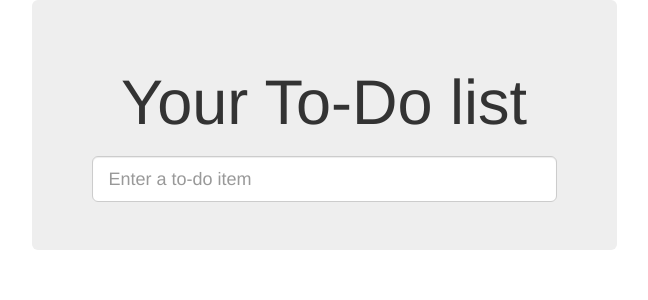
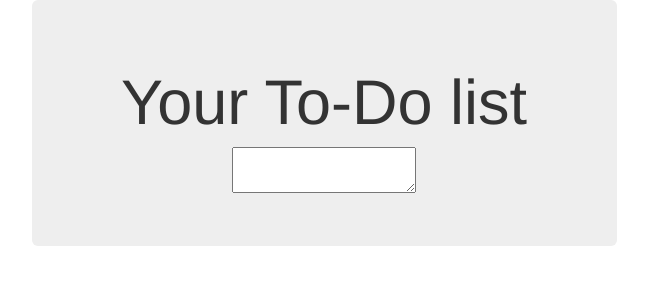
Before and after one commit to WorldWideDev/TDD-Python-Django-Course, a Django app: template lists/templates/home.html in a window 1280 px wide. Shown: the top 300 px of the page, without its empty margins (316-964 px from the left). Run offline with Django 3.2, Linux system fonts and the light colour scheme; the template is opened without the code that fills it, so the values that code supplies are empty, except form fields; tables that the repository leaves empty hold one stand-in row (values such as "Sample post"); form fields are guessed from the names that the template uses; some libraries are stand-ins or nearby versions.

Commit message:
use new form in home_page, simplify tests. NB breaks stuff

```diff
--- a/lists/templates/base.html
+++ b/lists/templates/base.html
@@ -13,9 +13,7 @@
                 <div class="text-center">
                     <h1>{% block header_text %}{% endblock %}</h1>
                     <form method="POST" action="{% block form_action %}{% endblock %}">
-                        <input name="item_text" id="id_new_item"
-                            class="form-control input-lg"
-                            type="text" placeholder="Enter a to-do item">
+                        {{ form.text }}
                         {% csrf_token %}
                         {% if error %}
                             <div class="form-group has-error">
--- a/lists/views.py
+++ b/lists/views.py
@@ -2,9 +2,10 @@ from django.shortcuts import render, redirect
 from django.http import HttpResponse
 from django.core.exceptions import ValidationError
 from lists.models import Item, List
+from lists.forms import ItemForm
 # Create your views here.
 def home_page(request):
-    return render(request, 'home.html')
+    return render(request, 'home.html', {'form': ItemForm()})
 
 def new_list(request):
     list_ = List.objects.create()
```
Also changed, not shown: lists/tests/test_views.py (+5 -0 lines).
